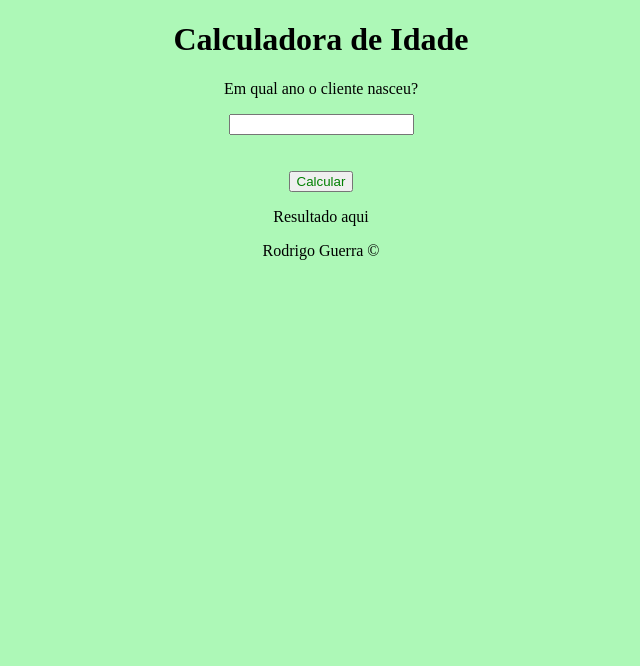
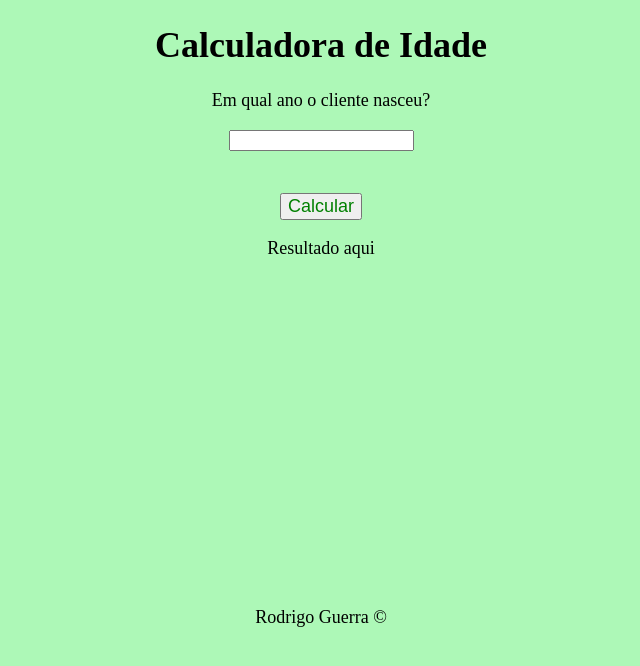
Before and after one commit to orodrigoguerra/calculadora-de-idade, a plain HTML site: page index.html in a window 1280 px wide. Shown: the whole page, without its empty margins (319-959 px from the left). Drawn offline with Linux system fonts and the light colour scheme.

```diff
--- a/index.html
+++ b/index.html
@@ -21,8 +21,9 @@
     <p id="resultado">Resultado aqui</p>
 
 
-
-    <p>Rodrigo Guerra &copy;</p>
+    <footer>
+        <p>Rodrigo Guerra &copy;</p>
+    </footer>
 
 </body>
 
--- a/styles.css
+++ b/styles.css
@@ -1,10 +1,19 @@
 body {
-color: black; /*para alterar a cor das letras*/
-text-align: center; /*centralizar textos*/
-background-color:rgba(91, 241, 111, 0.493); /*para trocar a cor do fundo*/
+    color: black; /*para alterar a cor das letras*/
+    text-align: center; /*centralizar textos*/
+    background-color:rgba(91, 241, 111, 0.493); /*para trocar a cor do fundo*/
+    font-size: 18px;
 }
 
 button {
-color: green; /*para trocar a cor do texto*/
+    color: green; /*para trocar a cor do texto*/
+    font-size: 18px;
+}
+
+footer {
+    padding-top: 312px;
+}
+
+h1 {
 
 }
```
